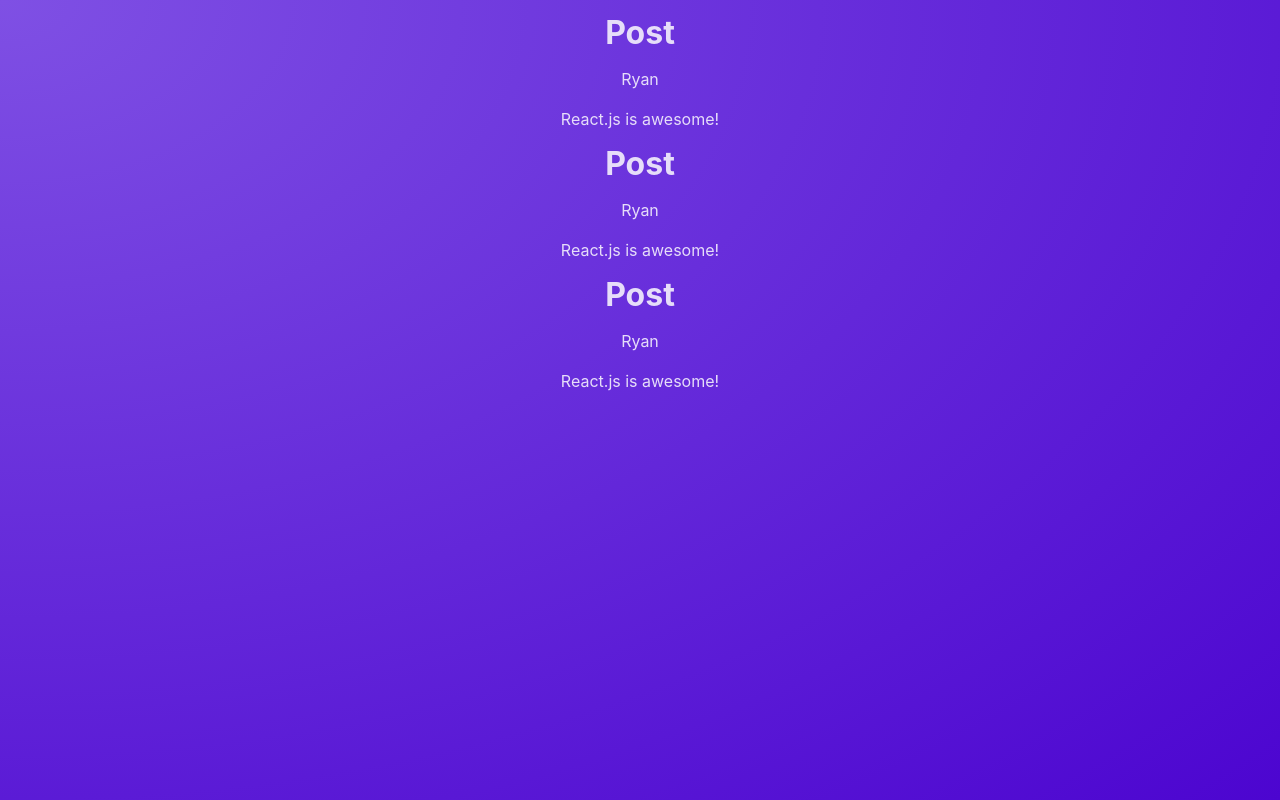
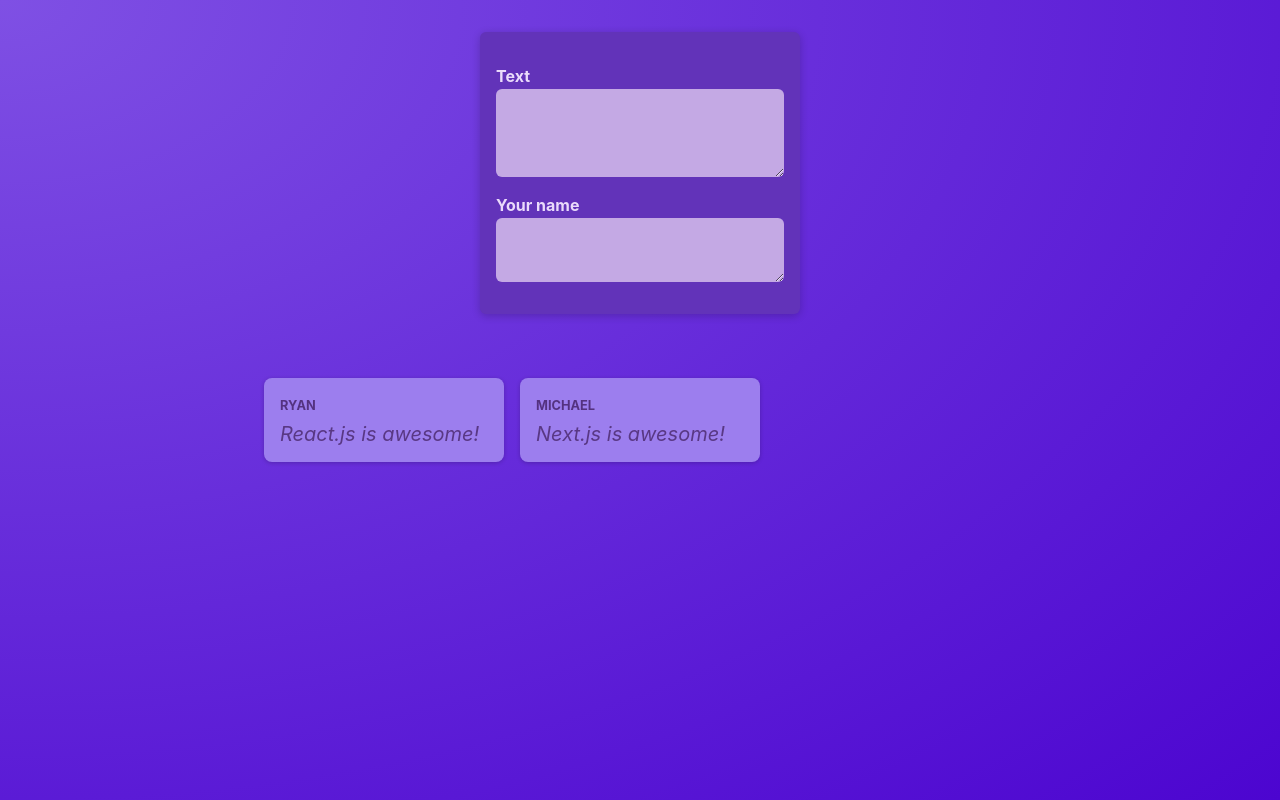
Before and after one commit to rmodis1/twitter-test, a React (Vite) app: page / in a window 1280 px wide. Built offline with nearby package versions, Linux system fonts and the light colour scheme.

Commit message:
Added some initial features to play with things.

```diff
--- a/src/App.jsx
+++ b/src/App.jsx
@@ -1,12 +1,8 @@
-import Post from './components/Post';
+import PostsList from './components/PostsList';
 
 function App() {
   return (
-    <main>
-      <Post />
-      <Post />
-      <Post />
-    </main>
+    <PostsList />
   );
 }
 
--- /dev/null
+++ b/src/components/NewPost.jsx
@@ -0,0 +1,28 @@
+import { useState } from 'react';
+import classes from './NewPost.module.css';
+
+function NewPost() {
+    const [ enteredText, setEnteredText ] = useState('');
+
+    function changeBodyHandler(event) {
+        setEnteredText(event.target.value);
+    }
+
+    return (
+        <form className={classes.form}>
+            <p>
+                <label htmlFor="body">Text</label>
+                <textarea id="body" required rows={3} onChange={changeBodyHandler}/>
+            </p>
+            <p>
+                {enteredText}
+            </p>
+            <p>
+                <label htmlFor="name">Your name</label>
+                <textarea type="text" id="name" required />
+            </p>
+        </form>
+    );
+}
+
+export default NewPost;
--- /dev/null
+++ b/src/components/NewPost.module.css
@@ -0,0 +1,55 @@
+.form {
+    background-color: #6233b9;
+    padding: 1rem;
+    width: 20rem;
+    margin: 2rem auto;
+    border-radius: 6px;
+    box-shadow: 0 2px 8px rgba(0, 0, 0, 0.2);
+  }
+
+  .form label {
+    display: block;
+    margin-bottom: 0.05rem;
+    color: #eadbfb;
+    font-weight: bold;
+  }
+
+  .form input,
+  .form textarea {
+    display: block;
+    width: 100%;
+    font: inherit;
+    padding: 0.5rem;
+    border-radius: 6px;
+    border: none;
+    background-color: #c4a9e4;
+    color: #28262c;
+  }
+
+  .actions {
+    display: flex;
+    justify-content: flex-end;
+    gap: 0.5rem;
+  }
+
+  .actions button {
+    cursor: pointer;
+    font: inherit;
+    padding: 0.5rem 1.5rem;
+    border: none;
+    border-radius: 4px;
+    background-color: #34036c;
+    color: #e5d5f7;
+  }
+
+  .actions button:hover {
+    background-color: #23014a;
+  }
+
+  .actions button[type='button'] {
+    background-color: transparent;
+  }
+
+  .actions button[type='button']:hover {
+    color: #d1bee6;
+  }
--- a/src/components/Post.jsx
+++ b/src/components/Post.jsx
@@ -1,13 +1,11 @@
-const names = ['Ryan', 'Vicki'];
+import classes from './Post.module.css';
 
-function Post() {
-    const chosenName = Math.random() > 0.5 ? names[0] : names[1];
+function Post(props) {
     return (
-        <div>
-            <h1>Post</h1>
-            <p>{chosenName}</p>
-            <p>React.js is awesome!</p>
-        </div>
+        <li className={classes.post}>
+            <p className={classes.author}>{props.author}</p>
+            <p className={classes.text}>{props.body}</p>
+        </li>
   );
 }
 
--- /dev/null
+++ b/src/components/Post.module.css
@@ -0,0 +1,35 @@
+.post {
+    margin: 1rem 0;
+    padding: 1rem;
+    background-color: #9c7eee;
+    border-radius: 8px;
+    box-shadow: 0 1px 4px rgba(0, 0, 0, 0.2);
+    animation: animate-in 1s ease-out forwards;
+  }
+
+  .author {
+    font-size: 0.8rem;
+    font-weight: bold;
+    color: #543280;
+    margin: 0;
+    text-transform: uppercase;
+  }
+
+  .text {
+    white-space: pre-wrap;
+    font-size: 1.25rem;
+    margin: 0.25rem 0 0 0;
+    color: #593884;
+    font-style: italic;
+  }
+
+  @keyframes animate-in {
+    from {
+      opacity: 0;
+      transform: translateY(1rem);
+    }
+    to {
+      opacity: 1;
+      transform: translateY(0);
+    }
+  }
--- /dev/null
+++ b/src/components/PostsList.jsx
@@ -0,0 +1,17 @@
+import classes from "./PostsList.module.css";
+import Post from "./Post";
+import NewPost from "./NewPost";
+
+function PostsList(){
+    return (
+        <div>
+            <NewPost />
+            <ul className={classes.posts}>
+                <Post author="Ryan" body="React.js is awesome!"/>
+                <Post author="Michael" body="Next.js is awesome!"/>
+            </ul>
+        </div>
+    );
+}
+
+export default PostsList;
--- /dev/null
+++ b/src/components/PostsList.module.css
@@ -0,0 +1,10 @@
+.posts {
+    list-style: none;
+    max-width: 50rem;
+    margin: 1rem auto;
+    padding: 1rem 0;
+    display: grid;
+    gap: 1rem;
+    grid-template-columns: repeat(3, 30%);
+    justify-content: center;
+}
--- a/src/index.css
+++ b/src/index.css
@@ -18,6 +18,5 @@
 
 body {
   margin: 0;
-  text-align: center;
   color: #e6ddf9;
 }
```
